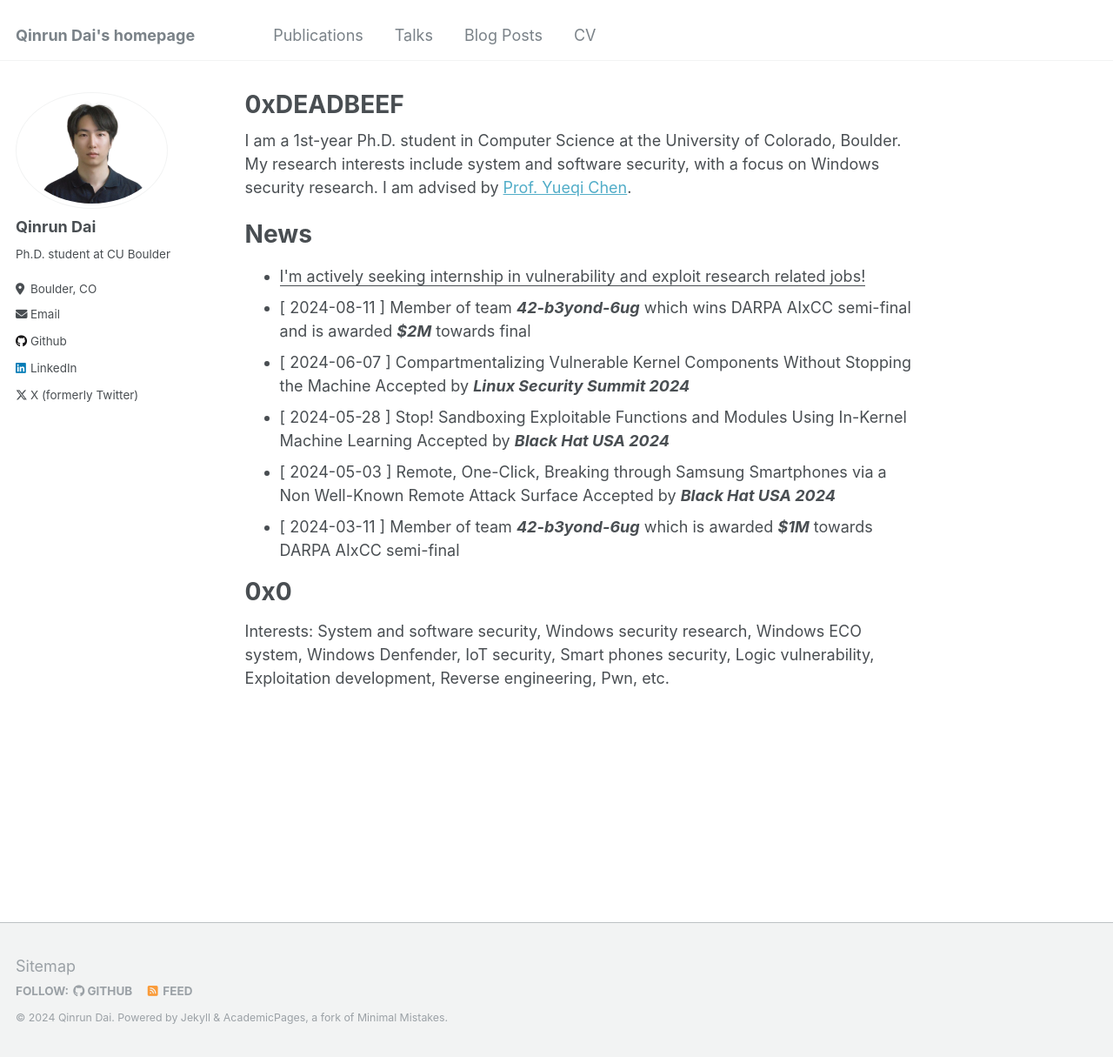
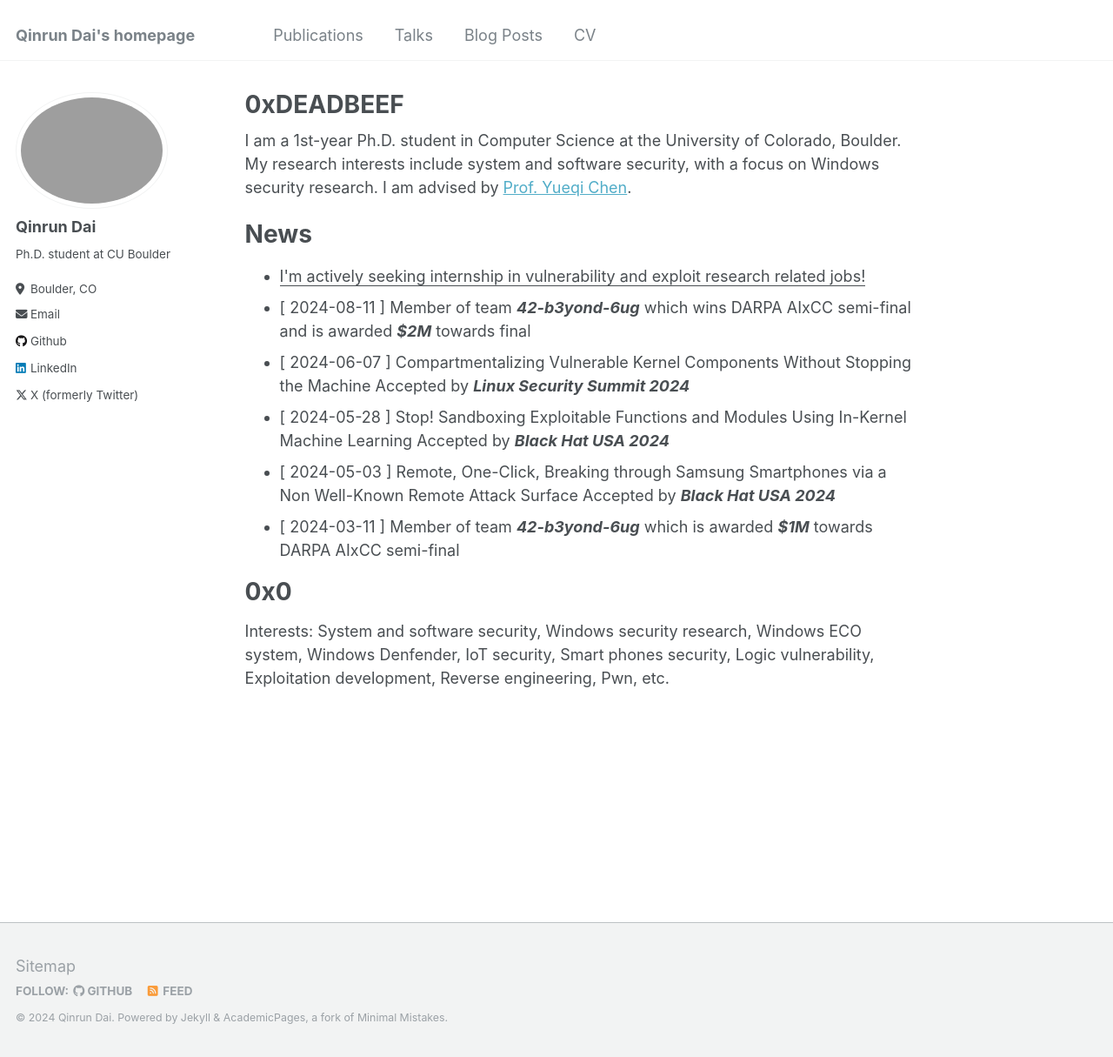
Before and after one commit to second5t/second5t.github.io, a Jekyll site: the page built from _pages/about.md, in a window 1280 px wide and 1215 px high. Shown: the whole window at 87% size. Built offline with Jekyll 4.4.1, drawn with Linux system fonts in a browser that asks for light colours.

Commit message:
update profile photo

```diff
--- a/_config.yml
+++ b/_config.yml
@@ -21,7 +21,7 @@ repository               : "m-ouse/m-ouse.github.io"
 #               Additional customization can be done by editing /_includes/author-profile.html
 author:
   # Biographic information
-  avatar           : "me.jpg"
+  avatar           : "me_bh.JPG"
   name             : "Qinrun Dai"
   pronouns         : # example: "she/her"
   bio              : "Ph.D. student at CU Boulder"
```
Also changed, not shown: 1 other file.
